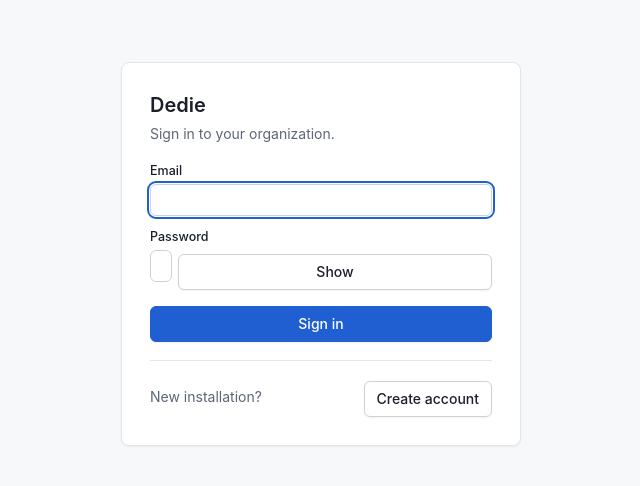
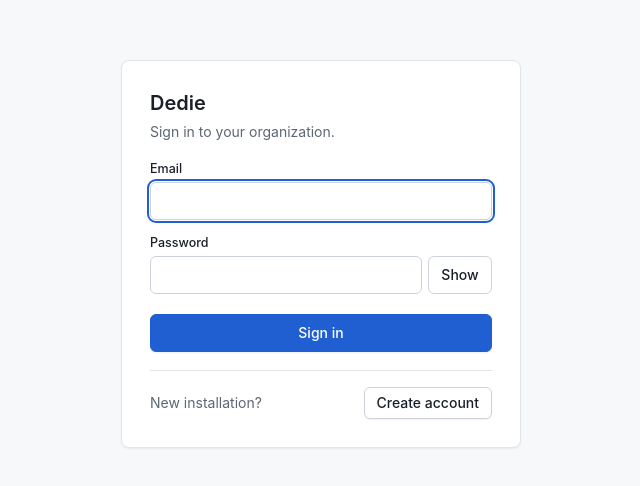
Before and after one commit to Eselase-Noble/Dedie, a Next.js app in the folder web/: page /login in a window 1280 px wide. Shown: the part 146-632 px from the top of the page, without its empty margins (319-959 px from the left). Built offline with nearby package versions, Linux system fonts and the light colour scheme.

Commit message:
Fix the sign-in page: the password field and its Show button had swapped sizes

```diff
--- a/web/app/globals.css
+++ b/web/app/globals.css
@@ -200,7 +200,12 @@ table.data td.nowrap { white-space: nowrap; }
 .auth-page { min-height: 100vh; display: flex; align-items: center; justify-content: center; background: var(--bg-subtle); padding: 24px 16px; }
 .auth-card { width: 100%; max-width: 400px; background: var(--bg); border: 1px solid var(--border); border-radius: 8px; box-shadow: var(--shadow); padding: 28px; }
 .auth-card h1 { margin-bottom: 4px; }
-.auth-card .btn { width: 100%; height: 36px; margin-top: 4px; }
+/* Only the form's own submit button spans the card. The Show button
+   beside the password keeps its natural width. */
+.auth-card > .btn { width: 100%; height: 38px; margin-top: 6px; }
+.auth-card .input { height: 38px; }
+.auth-card .input-group .btn { flex: none; width: auto; min-width: 64px; height: 38px; margin: 0; box-shadow: none; }
+.auth-card .field { margin-bottom: 14px; }
 
 /* ---------- stepper ---------- */
 .stepper { display: flex; gap: 0; padding: 14px; overflow-x: auto; }
--- a/web/app/setup/page.tsx
+++ b/web/app/setup/page.tsx
@@ -62,7 +62,7 @@ export default function SetupPage() {
         {needsSetup === false && (
           <Banner tone="info">
             This installation already has an organization. To get an account, ask one of its owners or
-            admins to add you from the Users page.
+            admins to add you from the Dedie users page.
           </Banner>
         )}
 
```
